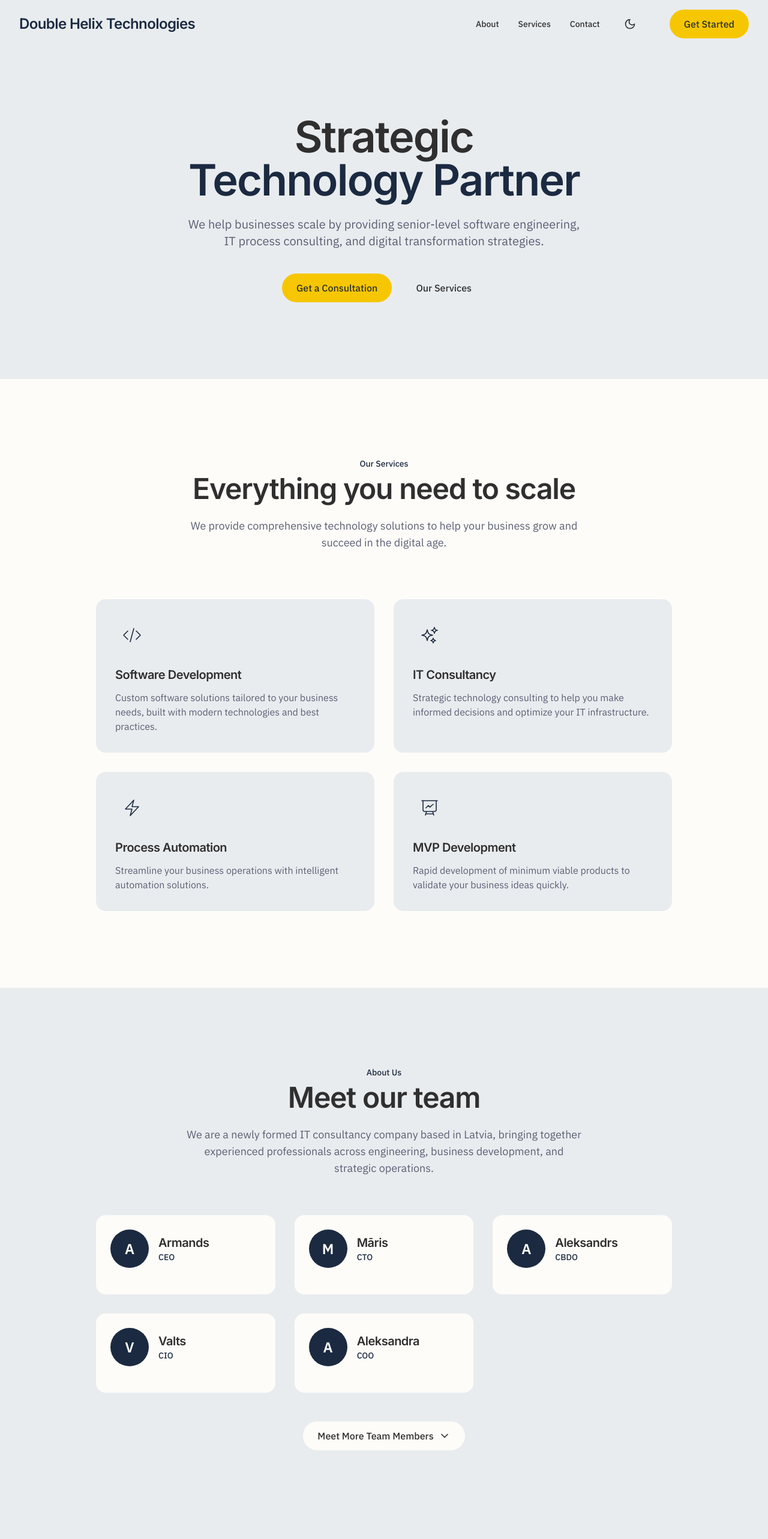
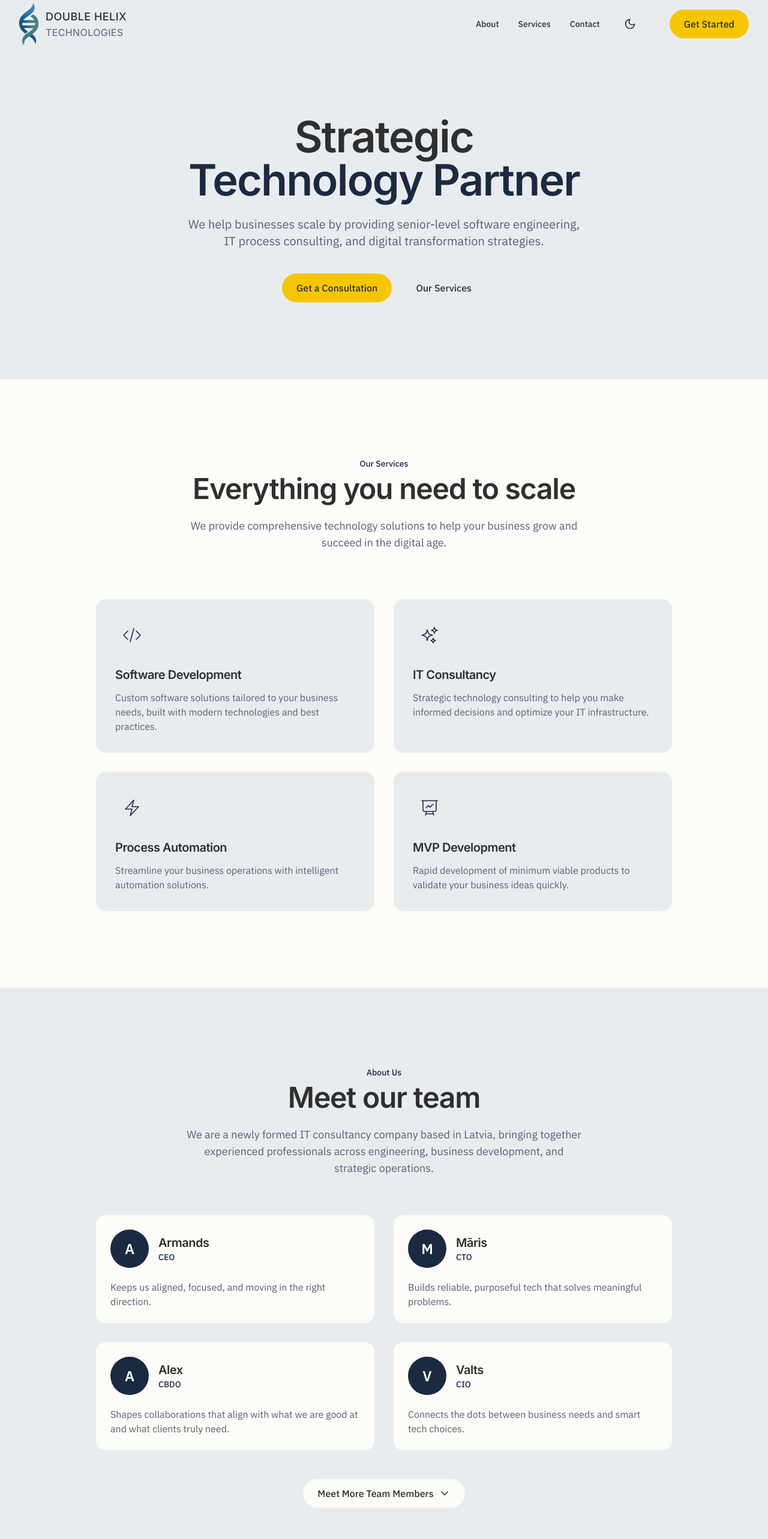
Before and after one commit to Double-Helix-Technologies/Double-Helix-Technologies.github.io, a Next.js app: page / in a window 1280 px wide. Shown: the top 2566 px of the page at 60% size. Built offline with nearby package versions, Linux system fonts and the light colour scheme.

Commit message:
Add logo and more team members

```diff
--- a/app/components/About.tsx
+++ b/app/components/About.tsx
@@ -6,43 +6,39 @@ import { ChevronDown, ChevronUp } from 'lucide-react';
 export default function About() {
   const [isExpanded, setIsExpanded] = useState(false);
 
-  const coreTeam = [
+  const leadershipTeam = [
     {
       name: 'Armands',
       role: 'CEO',
-      description: '',
+      description: 'Keeps us aligned, focused, and moving in the right direction.',
     },
     {
       name: 'Māris',
       role: 'CTO',
-      description: '',
+      description: 'Builds reliable, purposeful tech that solves meaningful problems.',
     },
     {
-      name: 'Aleksandrs',
+      name: 'Alex',
       role: 'CBDO',
-      description: '',
+      description: 'Shapes collaborations that align with what we are good at and what clients truly need.',
     },
     {
       name: 'Valts',
       role: 'CIO',
-      description: '',
-    },
-    {
-      name: 'Aleksandra',
-      role: 'COO',
-      description: '',
+      description: 'Connects the dots between business needs and smart tech choices.',
     }
   ];
 
-  const extendedTeam = [
+
+  const coreTeam = [
     {
       name: 'Jānis',
-      role: 'Senior Software Engineer',
+      role: 'Software Engineer',
       description: 'Full-stack developer with expertise in cloud architecture',
     },
     {
       name: 'Lauris',
-      role: 'Senior Software Engineer',
+      role: 'Software Engineer',
       description: 'Full-stack developer with expertise in complex systems',
     },
     {
@@ -62,12 +58,62 @@ export default function About() {
     },
     {
       name: 'Santa',
-      role: 'Project Manager',
+      role: 'Business Analyst',
       description: 'Bridging business needs with technical solutions',
+    },
+    {
+      name: 'Agnis',
+      role: 'Software Engineer',
+      description: '',
+    },
+    {
+      name: 'Agris',
+      role: 'Software Engineer',
+      description: '',
+    },
+    {
+      name: 'Dmitrijs',
+      role: 'Software Engineer',
+      description: '',
+    },
+    {
+      name: 'Gvido',
+      role: 'Software Engineer',
+      description: '',
+    },
+    {
+      name: 'Tamāra',
+      role: 'Solution Architect',
+      description: '',
+    },
+    {
+      name: 'Anastasia',
+      role: 'Software Engineer',
+      description: '',
+    },
+    {
+      name: 'Guntis',
+      role: 'Software Engineer',
+      description: '',
+    },
+    {
+      name: 'Andrejs',
+      role: 'System Administrator',
+      description: '',
+    },
+    {
+      name: 'Marts',
+      role: 'Software Reliability Engineer',
+      description: '',
+    },
+    {
+      name: 'Harijs',
+      role: 'Software Engineer',
+      description: '',
     }
   ];
 
-  const TeamMemberCard = ({ person }: { person: typeof coreTeam[0] }) => (
+  const TeamMemberCard = ({ person }: { person: typeof leadershipTeam[0] }) => (
     <div
       className="bg-background p-6 rounded-2xl transition-all hover:shadow-lg"
     >
@@ -95,8 +141,8 @@ export default function About() {
           </p>
         </div>
 
-        <div className="grid grid-cols-1 sm:grid-cols-2 lg:grid-cols-3 gap-8">
-          {coreTeam.map((person) => (
+        <div className="grid grid-cols-1 sm:grid-cols-2 lg:grid-cols-2 gap-8">
+          {leadershipTeam.map((person) => (
             <TeamMemberCard key={person.name} person={person} />
           ))}
         </div>
@@ -118,7 +164,7 @@ export default function About() {
 
           {isExpanded && (
             <div className="grid grid-cols-1 sm:grid-cols-2 lg:grid-cols-3 gap-8 mt-8 animate-fade-in">
-              {extendedTeam.map((person) => (
+              {coreTeam.map((person) => (
                 <TeamMemberCard key={person.name} person={person} />
               ))}
             </div>
--- a/app/components/Navigation.tsx
+++ b/app/components/Navigation.tsx
@@ -2,6 +2,7 @@
 
 import { useState, useEffect } from 'react';
 import Link from 'next/link';
+import Image from 'next/image';
 import ThemeToggle from './ThemeToggle';
 
 export default function Navigation() {
@@ -32,8 +33,18 @@ export default function Navigation() {
     >
       <nav className="container-wide flex items-center justify-between h-20" aria-label="Global">
         <div className="flex">
-          <Link href="/" className="flex items-center">
-            <span className="text-2xl font-semibold tracking-tight text-primary font-heading">Double Helix Technologies</span>
+          <Link href="/" className="flex items-center gap-3">
+            <Image
+              src="/images/logo.png"
+              alt="Double Helix Technologies Logo"
+              width={32}
+              height={0}
+              className="w-8 h-auto"
+            />
+            <div className="flex flex-col">
+              <span className="text-lg font-medium tracking-wide text-text-primary font-heading">DOUBLE HELIX</span>
+              <span className="text-md font-light tracking-wide text-text-secondary font-heading">TECHNOLOGIES</span>
+            </div>
           </Link>
         </div>
         <div className="flex md:hidden items-center gap-4">
@@ -75,8 +86,18 @@ export default function Navigation() {
           <div className="fixed inset-0 bg-black/20 dark:bg-black/50 backdrop-blur-sm" onClick={() => setMobileMenuOpen(false)} />
           <div className="fixed inset-y-0 right-0 z-50 w-full max-w-sm overflow-y-auto bg-background p-6 shadow-lg dark:shadow-2xl">
             <div className="flex items-center justify-between mb-8">
-              <Link href="/" className="flex items-center" onClick={() => setMobileMenuOpen(false)}>
-                <span className="text-2xl font-semibold tracking-tight text-primary font-heading">Double Helix Technologies</span>
+              <Link href="/" className="flex items-center gap-3" onClick={() => setMobileMenuOpen(false)}>
+                <Image
+                  src="/images/logo.png"
+                  alt="Double Helix Technologies Logo"
+                  width={32}
+                  height={0}
+                  className="w-8 h-auto"
+                />
+                <div className="flex flex-col">
+                  <span className="text-lg font-medium tracking-wide text-text-primary font-heading">DOUBLE HELIX</span>
+                  <span className="text-md font-light tracking-wide text-text-secondary font-heading">TECHNOLOGIES</span>
+                </div>
               </Link>
               <button
                 type="button"
```
Also changed, not shown: public/images/logo.png (added).
